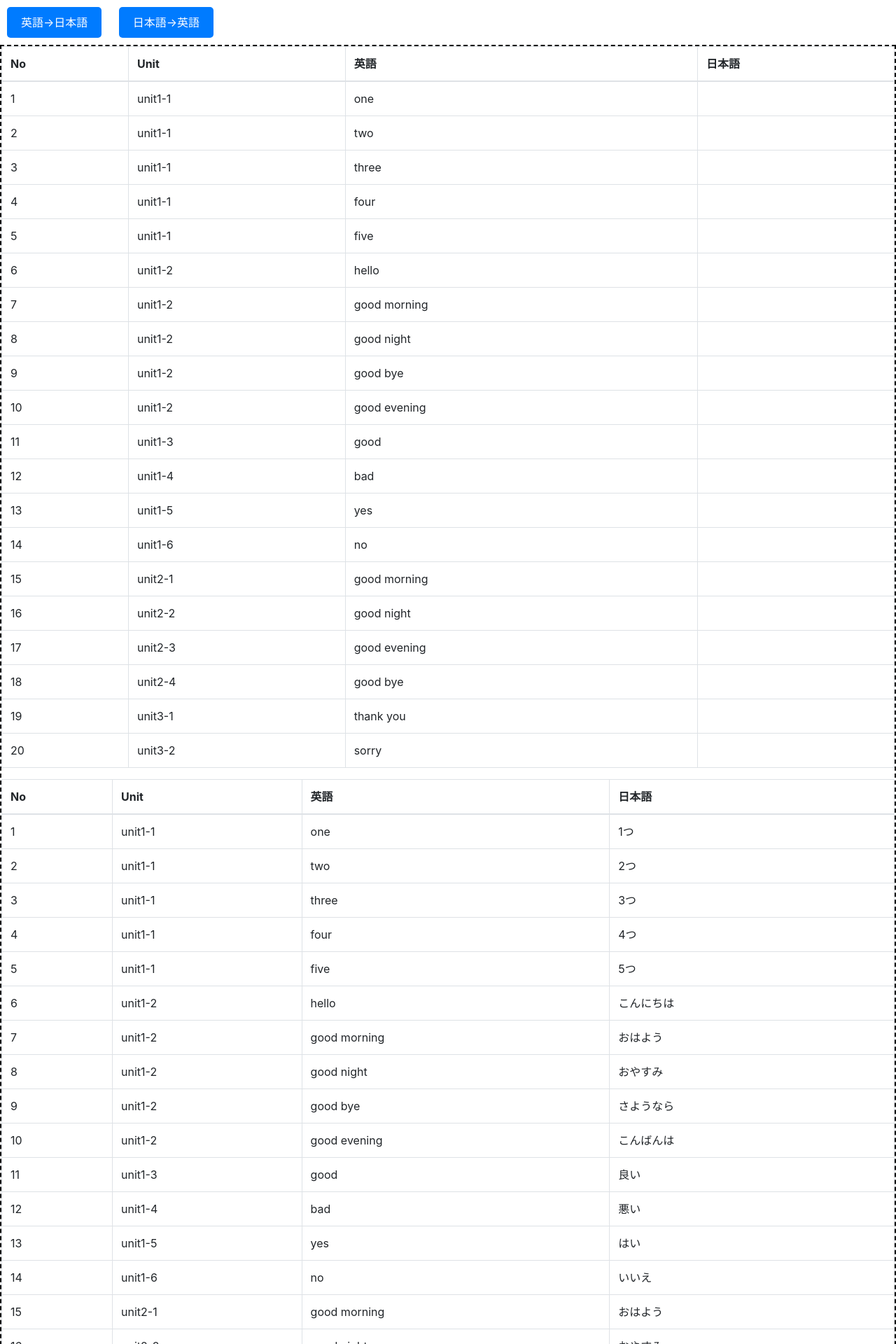
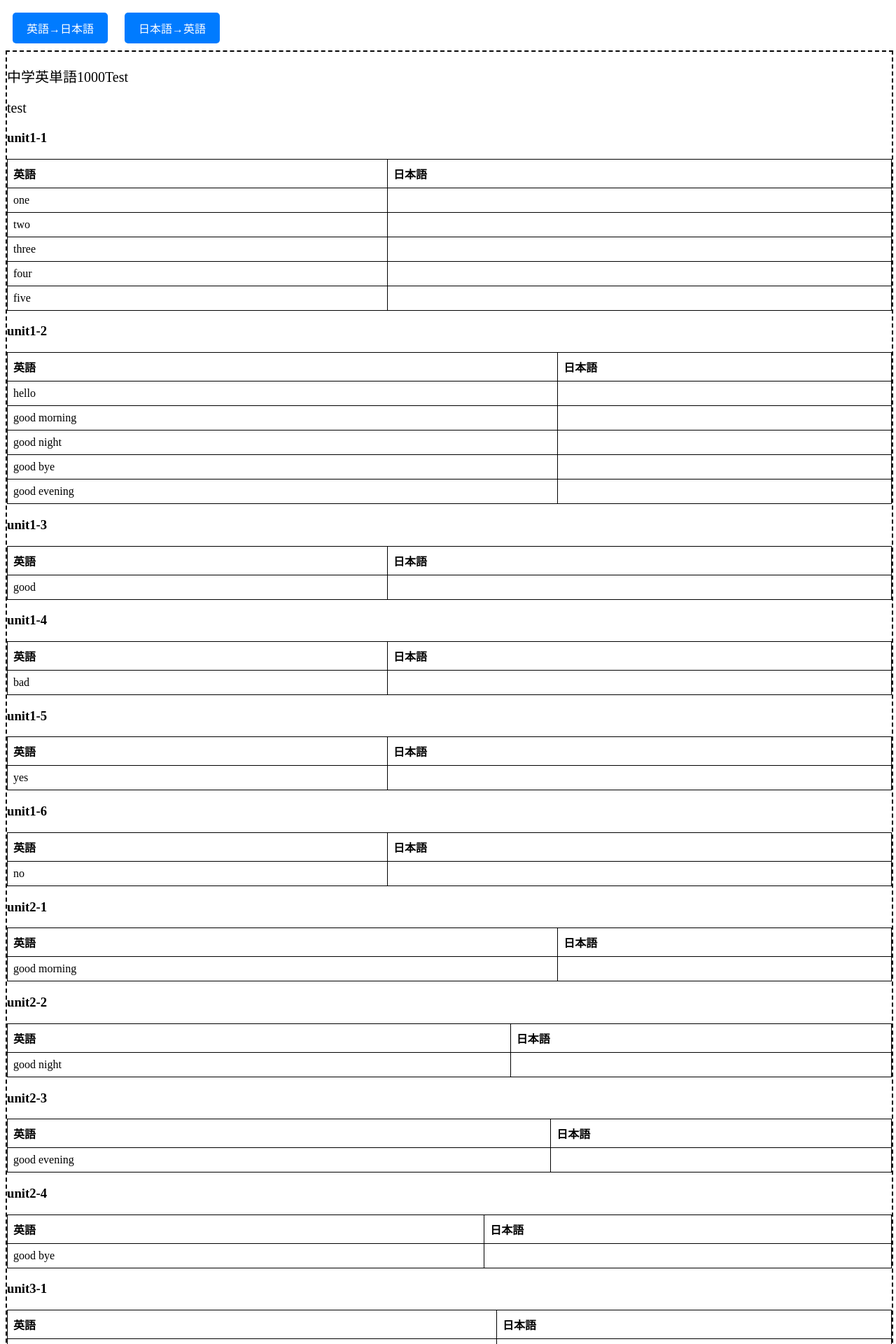
Before and after one commit to CloudWordCreator/CloudWordCreator, a Django app: template structuredTest/templates/test_result.html in a window 1280 px wide. Shown: the top 1920 px of the page at 70% size. Run offline with Django 5.2, Linux system fonts and the light colour scheme; the template is opened without the code that fills it: values that come from a table or form of the project are taken from there, others are empty; data comes from the database, SQL or seed files in the repository; some libraries are stand-ins or nearby versions.

Commit message:
update : テスト用紙のUIの変更
主に子unitごとにテーブルを作成するように変更

```diff
--- a/structuredTest/templates/test_result.html
+++ b/structuredTest/templates/test_result.html
@@ -4,6 +4,15 @@
     {% load static %}
     <link href="{% static 'css/style.css' %}" media="print" rel="stylesheet" type="text/css">
     <style>
+        table {
+            width: 100%;
+            border-collapse: collapse;
+        }
+        th, td {
+            border: 1px solid black;
+            padding: 8px;
+            text-align: left;
+        }
         .button {
             padding: 10px 20px;
             margin: 10px;
@@ -32,6 +41,9 @@
             margin: 0 auto; /* 中央揃え */
             position: relative;
         }
+        .selected_text {
+            font-size: 20px;
+        }
 
         @media print {
             body {
@@ -55,75 +67,147 @@
     <meta charset="UTF-8">
     <meta name="viewport" content="width=device-width, initial-scale=1.0">
     <title>テスト</title>
-    <link href="https://stackpath.bootstrapcdn.com/bootstrap/4.5.2/css/bootstrap.min.css" rel="stylesheet">
 </head>
 <body>
     <button id="english-to-japanese-button" class="button">英語→日本語</button>
     <button id="japanese-to-english-button" class="button">日本語→英語</button>
     <div class="print-area">
         <div id ="english-to-japanese-content" class="tab">
+            <!-- 英語→日本語の問題 -->
             <div class="printer-setting">
-                <!-- 英語→日本語の問題 -->
+                {% for text in selected_texts %}
+                    <p class="selected_text">{{ text.name }}</p>
+                {% endfor %}
+                {% for unit in units %}
+                    {% if not unit.parent %}
+                        {% for subunit in unit.subunits.all %}
+                            <h3>{{ subunit.name }}</h3>
                             <table class="table table-bordered">
                                 <thead>
                                     <tr>
-                            <th>No</th>
-                            <th>Unit</th>
                                         <th>英語</th>
                                         <th>日本語</th>
                                     </tr>
                                 </thead>
                                 <tbody>
                                     {% for word in words %}
+                                        {% if word.unit.id == subunit.id %}
                                             <tr>
-                                <td>{{ word.no }}</td>
-                                <td>
-                                    {% if word.unit %}
-                                        {{ word.unit.name }}
-                                    {% else %}
-                                        なし
-                                    {% endif %}
-                                </td>
                                                 <td>{{ word.english }}</td>
                                                 <td></td>
                                             </tr>
+                                        {% endif %}
                                     {% endfor %}
                                 </tbody>
                             </table>
+                        {% endfor %}
+                    {% endif %}
+                {% endfor %}
             </div>
             <!-- 英語→日本語の解答 -->
             <div class="printer-setting">
+                {% for text in selected_texts %}
+                    <p class="selected_text">{{ text.name }}</p>
+                {% endfor %}
+                {% for unit in units %}
+                    {% if not unit.parent %}
+                        {% for subunit in unit.subunits.all %}
+                            <h3>{{ subunit.name }}</h3>
                             <table class="table table-bordered">
                                 <thead>
                                     <tr>
-                            <th>No</th>
-                            <th>Unit</th>
                                         <th>英語</th>
                                         <th>日本語</th>
                                     </tr>
                                 </thead>
                                 <tbody>
                                     {% for word in words %}
+                                        {% if word.unit.id == subunit.id %}
                                             <tr>
-                                <td>{{ word.no }}</td>
-                                <td>
-                                    {% if word.unit %}
-                                        {{ word.unit.name }}
-                                    {% else %}
-                                        なし
-                                    {% endif %}
-                                </td>
                                                 <td>{{ word.english }}</td>
                                                 <td>{{ word.japanese }}</td>
                                             </tr>
+                                        {% endif %}
                                     {% endfor %}
                                 </tbody>
                             </table>
+                        {% endfor %}
+                    {% endif %}
+                {% endfor %}
             </div>
         </div>
         <div id="japanese-to-english-content" class="tab" style="display: none;">
+            <!-- 日本語→英語の問題 -->
             <div class="printer-setting">
+                {% for text in selected_texts %}
+                    <p class="selected_text">{{ text.name }}</p>
+                {% endfor %}
+                {% for unit in units %}
+                    {% if not unit.parent %}
+                        {% for subunit in unit.subunits.all %}
+                            <h3>{{ subunit.name }}</h3>
+                            <table class="table table-bordered">
+                                <thead>
+                                    <tr>
+                                        <th>日本語</th>
+                                        <th>英語</th>
+                                    </tr>
+                                </thead>
+                                <tbody>
+                                    {% for word in words %}
+                                        {% if word.unit.id == subunit.id %}
+                                            <tr>
+                                                <td>{{ word.japanese }}</td>
+                                                <td></td>
+                                            </tr>
+                                        {% endif %}
+                                    {% endfor %}
+                                </tbody>
+                            </table>
+                        {% endfor %}
+                    {% endif %}
+                {% endfor %}
+            </div>
+            <!-- 日本語→英語の解答 -->
+            <div class="printer-setting">
+                {% for text in selected_texts %}
+                    <p class="selected_text">{{ text.name }}</p>
+                {% endfor %}
+                {% for unit in units %}
+                    {% if not unit.parent %}
+                        {% for subunit in unit.subunits.all %}
+                            <h3>{{ subunit.name }}</h3>
+                            <table class="table table-bordered">
+                                <thead>
+                                    <tr>
+                                        <th>日本語</th>
+                                        <th>英語</th>
+                                    </tr>
+                                </thead>
+                                <tbody>
+                                    {% for word in words %}
+                                        {% if word.unit.id == subunit.id %}
+                                            <tr>
+                                                <td>{{ word.japanese }}</td>
+                                                <td>{{ word.english }}</td>
+                                            </tr>
+                                        {% endif %}
+                                    {% endfor %}
+                                </tbody>
+                            </table>
+                        {% endfor %}
+                    {% endif %}
+                {% endfor %}
+            </div>
+        </div>
+    </div>
+        </div>
+        <div id="japanese-to-english-content" class="tab" style="display: none;">
             <!-- 日本語→英語の問題 -->
+            <div class="printer-setting">
+                {% for text in selected_texts %}
+                        <p class="selected_text">{{ text.name }}</p>
+                {% endfor %}
                 <table class="table table-bordered">
                     <thead>
                         <tr>
@@ -151,8 +235,11 @@
                     </tbody>
                 </table>
             </div>
+            <!-- 日本語→英語の解答 -->
             <div class="printer-setting">
-                <!-- 日本語→英語の解答 -->
+                {% for text in selected_texts %}
+                        <p class="selected_text">{{ text.name }}</p>
+                {% endfor %}
                 <table class="table table-bordered">
                     <thead>
                         <tr>
--- a/structuredTest/views.py
+++ b/structuredTest/views.py
@@ -16,14 +16,18 @@ def create_test(request):
         # チェックされた単語IDとユニットIDを取得
         selected_word_ids = request.POST.getlist('selected_words')
         selected_unit_ids = request.POST.getlist('selected_units')
+        # 選択されたテキストを取得
+        selected_text_ids = request.POST.getlist('selected_texts')
 
-        # 選択された単語とユニットを取得
+        # 選択されたテキスト名、単語とユニットを取得
         selected_words = UnitWord.objects.filter(id__in=selected_word_ids)
         selected_units = Unit.objects.filter(id__in=selected_unit_ids)
+        selected_texts = Text.objects.filter(id__in=selected_text_ids)
 
         return render(request, 'test_result.html', {
             'words': selected_words,
             'units': selected_units,
+            'selected_texts': selected_texts,
         })
 
     return redirect('display_data')
```
Also changed, not shown: structuredTest/templates/display_data.html (+34 -0 lines). Lines whose indentation alone changed are shown as unchanged.
